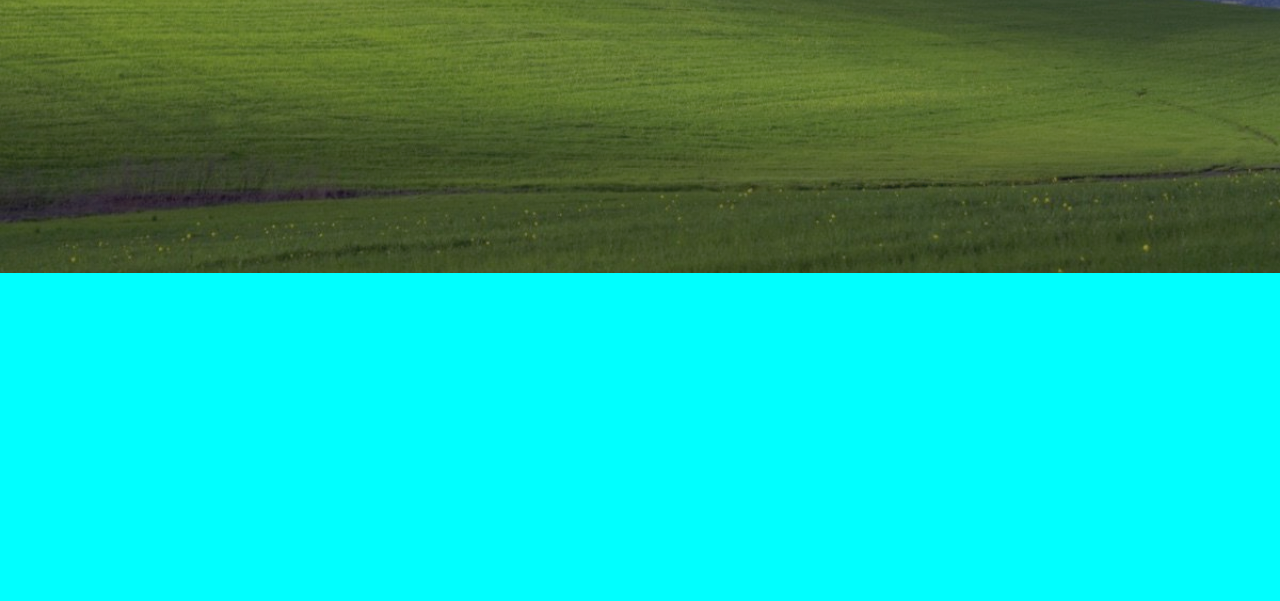
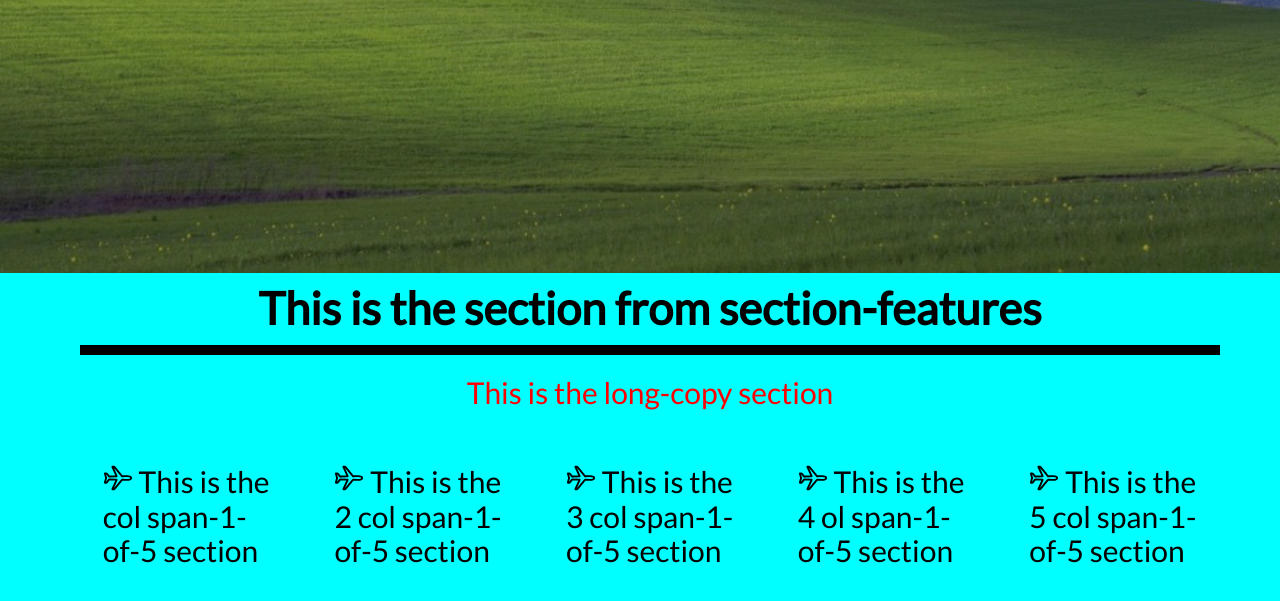
Before and after one commit to adeelarifbhatti/html-css, a plain HTML site: page project/index.html in a window 1280 px wide. Shown: the part 527-1128 px from the top of the page. Before the commit the page ends 800 px from the top, so only its background shows below. Drawn offline with nearby package versions, Linux system fonts and the light colour scheme.

Commit message:
learning

```diff
--- a/project/index.html
+++ b/project/index.html
@@ -7,9 +7,8 @@
     <link rel="stylesheet" type="text/css" href="vendors/css/normalize.css">
     <link rel="stylesheet" type="text/css" href="vendors/css/grid.css">
     <link rel="stylesheet" type="text/css" href="resources/css/style.css">
+    <script src="https://unpkg.com/ionicons@5.2.3/dist/ionicons.js"></script>
     <link rel="preconnect" href="https://fonts.gstatic.com">
-
-
     <title>First Page</title>
 </head>
 
@@ -34,7 +33,38 @@
         </div>
     </header>
     <div class="row">
+        <section class="section-features">
+        <div class="row">
+            <h2> This is the section from section-features</h2>
+            <p class="long-copy"> This is the long-copy section</p>
+            </div>
+            <div class="row">
+            <div class="col span-1-of-5 span-box">
+                <ion-icon name="airplane-outline"></ion-icon>
+                 This is the col span-1-of-5 section
 
+            </div>
+            <div class="col span-1-of-5 span-box">
+                 <ion-icon name="airplane-outline"></ion-icon>
+                 This is the 2 col span-1-of-5 section
+            </div>
+
+            <div class="col span-1-of-5 span-box">
+                 <ion-icon name="airplane-outline"></ion-icon>
+                 This is the 3 col span-1-of-5 section
+            </div>
+           <div class="col span-1-of-5 span-box">
+                <ion-icon name="airplane-outline"></ion-icon>
+                 This is the 4 ol span-1-of-5 section
+            </div>
+            <div class="col span-1-of-5 span-box">
+                 <ion-icon name="airplane-outline"></ion-icon>
+                This is the 5 col span-1-of-5 section
+            </div>
+
+
+            </div>
+        </section>
     </div>
 
 
--- a/project/resources/css/style.css
+++ b/project/resources/css/style.css
@@ -32,6 +32,11 @@ h1 {
     letter-spacing: 1px;
     word-spacing: 30px;
 }
+h2 {
+    text-align: center;
+        margin-bottom: 20px;
+}
+
 .div-one {
     position: absolute;
     width: 1140px;
@@ -98,3 +103,24 @@ h1 {
     border-bottom: 2px solid black;
 
 }
+section {
+padding: 10px;
+margin: auto;
+}
+
+h2:after {
+    display:block;
+    height: 10px;
+    background-color: black;
+    content: "";
+    width:100%;
+    margin-top: 10px;
+}
+.long-copy {
+    color: red;
+    text-align: center;
+    margin-bottom: 20px
+}
+.span-box {
+    padding:2%
+}
```
